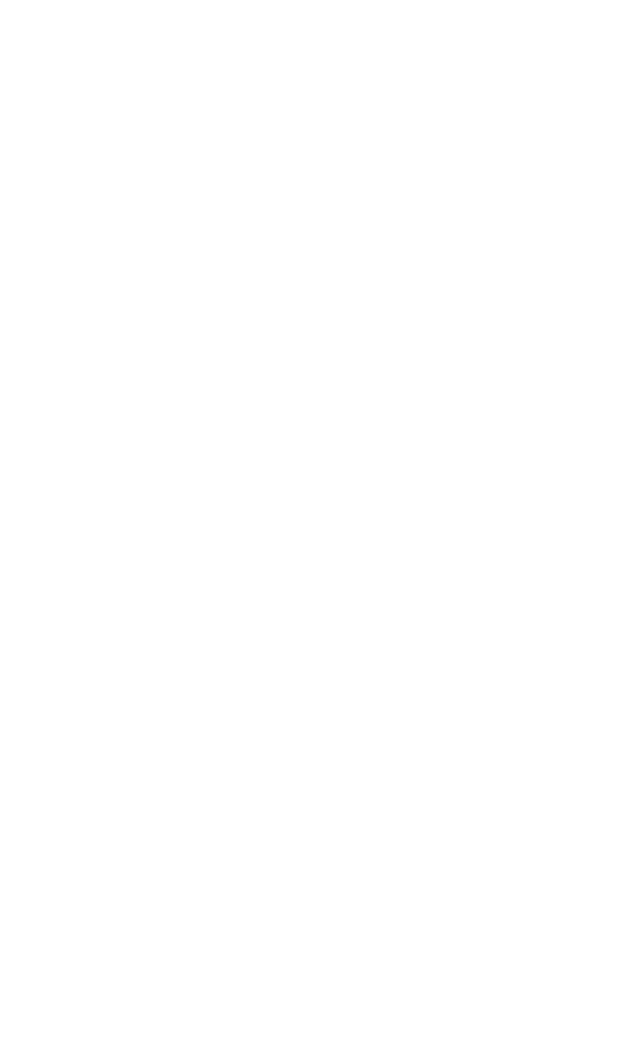
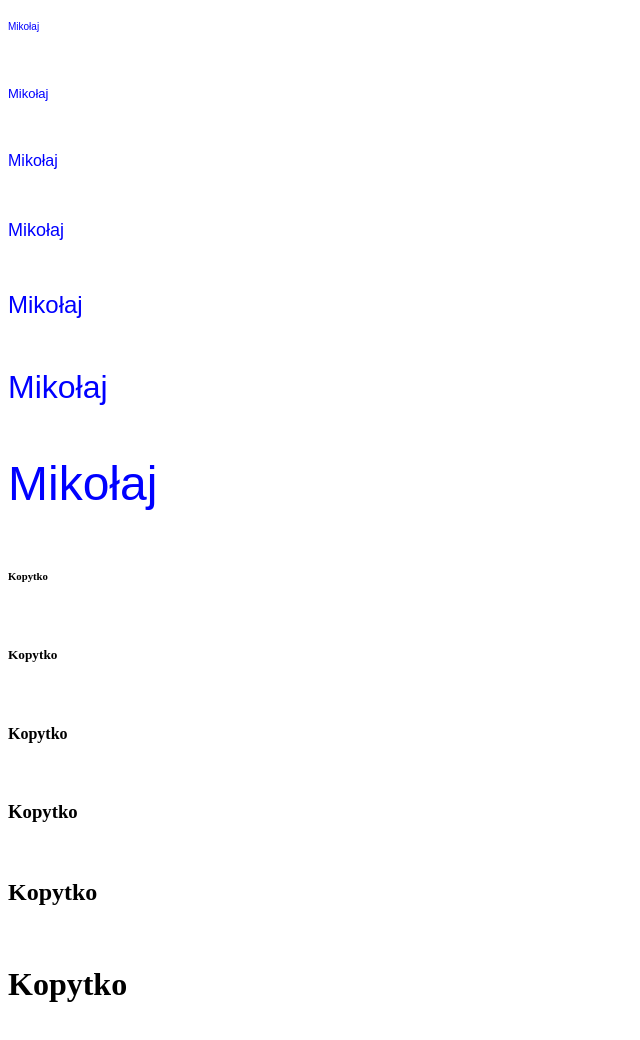
Before and after one commit to ObliviousCow/mikolaj.github.io, a plain HTML site: page index.html in a window 1280 px wide. Shown: the whole page, without its empty margins (0-640 px from the left). Before the commit the page ends 800 px from the top, so only its background shows below. Drawn offline with Linux system fonts and the light colour scheme.

Commit message:
Update index.html

```diff
--- a/index.html
+++ b/index.html
@@ -1,4 +1,21 @@
+<!DOCTYPE html>
 <head>
+
 </head>
 <body>
+	<p align="left"> <font color="blue" size="1" face="Arial"> Mikołaj </font> </p> <br>
+	<p align="left"> <font color="blue" size="2" face="Arial"> Mikołaj </font> </p> <br>
+	<p align="left"> <font color="blue" size="3" face="Arial"> Mikołaj </font> </p> <br>
+	<p align="left"> <font color="blue" size="4" face="Arial"> Mikołaj </font> </p> <br>
+	<p align="left"> <font color="blue" size="5" face="Arial"> Mikołaj </font> </p> <br>
+	<p align="left"> <font color="blue" size="6" face="Arial"> Mikołaj </font> </p> <br>
+	<p align="left"> <font color="blue" size="7" face="Arial"> Mikołaj </font> </p> <br>
+
+	<H6> Kopytko </H6> <br>
+	<H5> Kopytko </H5> <br>
+	<H4> Kopytko </H4> <br>
+	<H3> Kopytko </H3> <br>
+	<H2> Kopytko </H2> <br>
+	<H1> Kopytko </H1> <br>
+
 </body>
```
